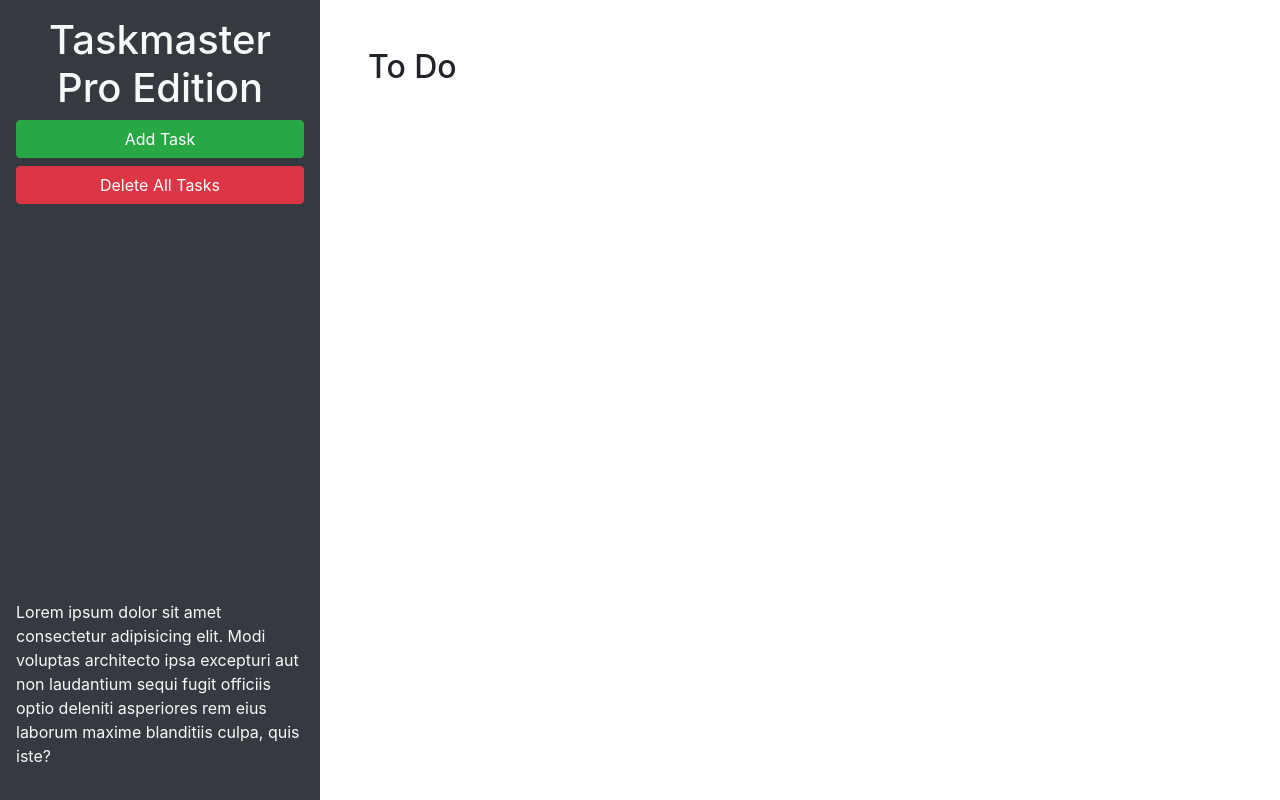
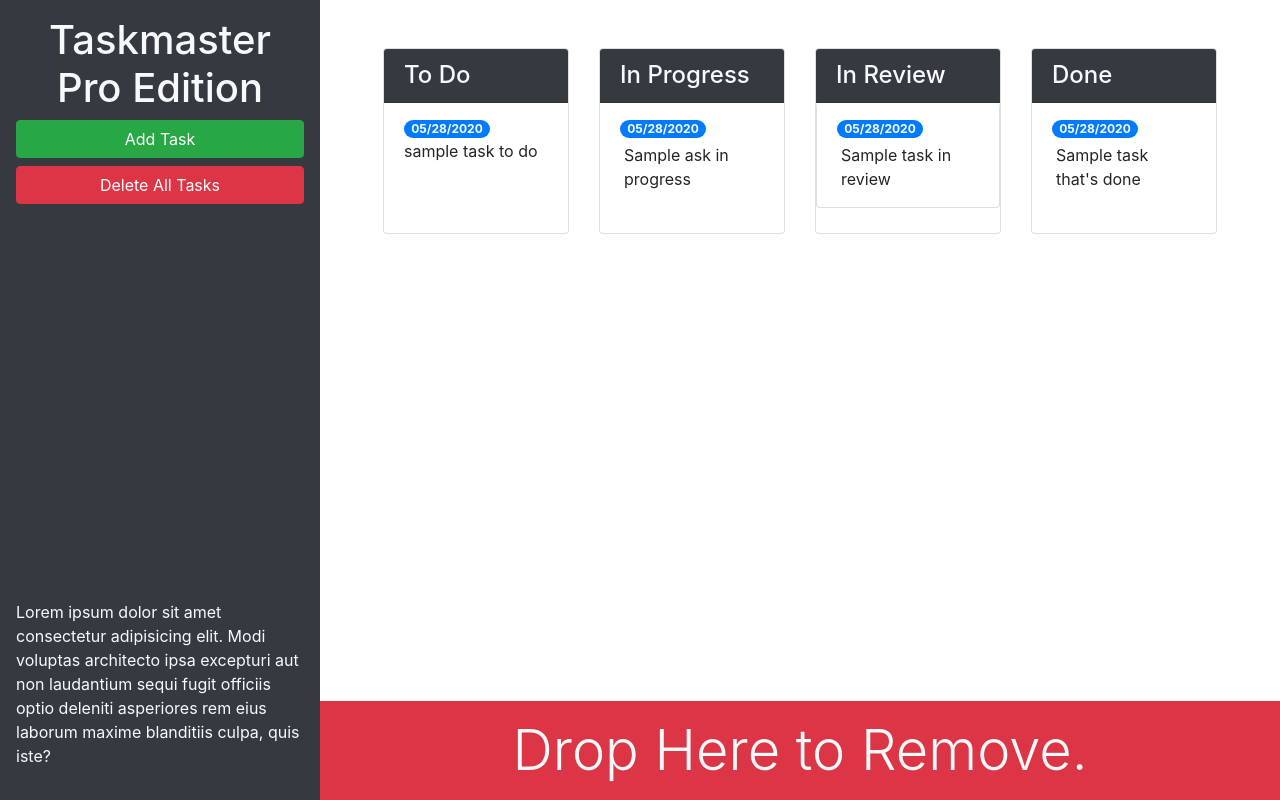
Before and after one commit to Niksharpkings/taskmaster-pro, a plain HTML site: page index.html in a window 1280 px wide. Drawn offline with nearby package versions, Linux system fonts and the light colour scheme.

Commit message:
bootstrap

```diff
--- a/index.html
+++ b/index.html
@@ -13,21 +13,84 @@
 <body>
 
   <div class="row min-vh-100 no-gutters">
-    <header class="col-12 col-lg-3 bg-dark text-light d-flex flex-column p-4 p-lg-3">
+    <header class="col-12 col-lg-3 sticky-top bg-dark text-light d-flex flex-column p-4 p-lg-3">
       <h1 class="text-center">Taskmaster Pro Edition</h1>
       <button id="create-task" class="btn btn-block btn-success" data-toggle="modal" data-target="#task-form-modal">Add
         Task</button>
       <button id="remove-tasks" class="btn btn-block btn-danger">Delete All Tasks</button>
-      <p class="mt-auto">Lorem ipsum dolor sit amet consectetur adipisicing elit. Modi voluptas architecto ipsa
+      <p class="mt-auto d-none d-lg-block">Lorem ipsum dolor sit amet consectetur adipisicing elit. Modi voluptas architecto ipsa
         excepturi aut non
         laudantium sequi fugit officiis optio deleniti asperiores rem eius laborum maxime blanditiis culpa, quis iste?
       </p>
     </header>
-    <main class="col-12 col-lg-9">
-      <div class="m-5">
-        <h2>To Do</h2>
-        <ul id="list-toDo" class="list-group"> </ul>
+    <main class="col-12 col-lg-9 d-flex flex-column">
+      <div class="m-5 row justify-content-around">
+         <!-- todo start -->
+        <div class="col-12 col-md-6 col-xl-3 mb-3">
+          <div class="card">
+        <h4 class="card-header bg-dark text-light">
+          To Do
+        </h4>
+        <ul id="list-toDo" class="list-group list-group-flush">
+        <li class="list-group-item">
+          <span class="badge badge-primary badge-pill">05/28/2020</span>
+          <p class="m1">sample task to do</p>
+        </li>
+      </ul>
       </div>
+      </div>
+       <!-- todo start -->
+        <!-- in progress start -->
+        <div class="col-12 col-md-6 col-xl-3 mb-3">
+          <div class="card">
+          <h4 class="card-header bg-dark text-light">
+            In Progress
+          </h4>
+          <ul id="list-inProgress" class="list-group list-group-flush">
+            <li class="list-group-item">
+              <span class="badge badge-primary badge-pill">05/28/2020</span>
+              <p class="m-1">Sample ask in progress</p>
+            </li>
+          </ul>
+        </div>
+        </div>
+         <!-- in progress end -->
+         <!-- in review start-->
+         <div class="col-12 col-md-6 col-xl-3 mb-3">
+          <div class="card">
+           <h4 class="card-header bg-dark text-light">
+             In Review
+            </h4>
+           <ul id="list-inReview" class="list-group">
+             <li class="list-group-item list-group-flush">
+               <span class="badge badge-primary badge-pill">05/28/2020</span>
+               <p class="m-1">Sample task in review</p>
+             </li>
+           </ul>
+          </div>
+         </div>
+           <!-- in review end -->
+           <!-- done start -->
+           <div class="col-12 col-md-6 col-xl-3 mb-3">
+             <div class="card">
+            <h4 class="card-header bg-dark text-light">
+              Done
+            </h4>
+            <ul id="list-done" class="list-group list-group-flush">
+              <li class="list-group-item">
+                <span class="badge badge-primary badge-pill">05/28/2020</span>
+                <p class="m-1">Sample task that's done</p>
+              </li>
+            </ul>
+          </div>
+          </div>
+          <!-- done end -->
+    </div>
+    <div class="mt-auto" id="trash">
+      <div class="w-100 bg-danger p-3 text-center text-light display-4">
+        Drop Here to Remove.
+      </div>
+    </div>
     </main>
   </div>
 
@@ -46,11 +109,11 @@
           <form>
             <div class="form-group">
               <label for="modalTaskDescription">Task description</label>
-              <textarea id="modalTaskDescription" rows="3"></textarea>
+              <textarea id="modalTaskDescription" rows="3" class="form-control"></textarea>
             </div>
             <div class="form-group">
               <label for="modalDueDate">Due date</label>
-              <input type="text" id="modalDueDate" placeholder="mm/dd/yyyy" autocomplete="off" />
+              <input type="text" class="form-control" id="modalDueDate" placeholder="mm/dd/yyyy" autocomplete="off" />
             </div>
           </form>
         </div>
```
